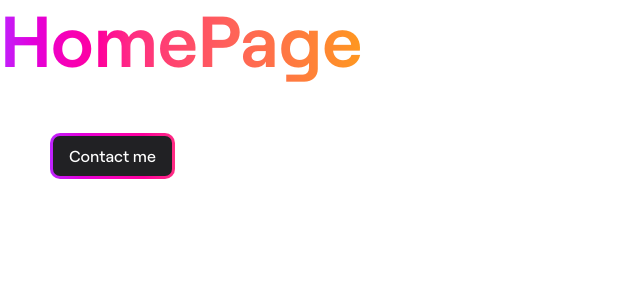
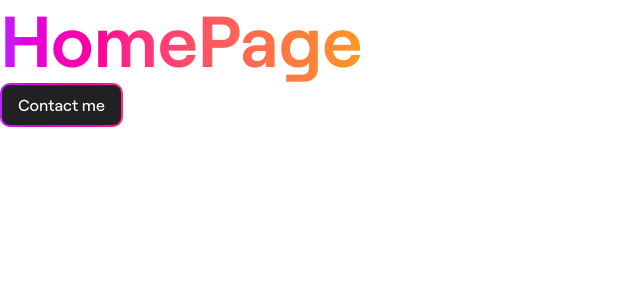
Before and after one commit to samet-keles/sametkeles.me, a Nuxt app: page / in a window 1280 px wide. Shown: the top 300 px of the page, without its empty margins (0-640 px from the left). Built offline with nearby package versions, Linux system fonts and the light colour scheme.

Commit message:
line deleted

```diff
--- a/components/Button/ButtonComp.vue
+++ b/components/Button/ButtonComp.vue
@@ -6,9 +6,6 @@
 @import "@/assets/scss/config/variables.scss";
 
 .button {
-  margin-top: 50px;
-  margin-left: 50px;
-
   cursor: pointer;
   padding: 0.8rem 1.6rem;
   font-size: $text-md;
@@ -19,8 +16,8 @@
   background: linear-gradient($gray, $gray) padding-box,
     $purple-to-pink border-box;
   border-radius: 1rem;
-  border: 3px solid transparent;
-  border-width: 3px;
+  border: 2px solid transparent;
+  border-width: 2px;
   border-style: solid;
 
   &:hover {
```
